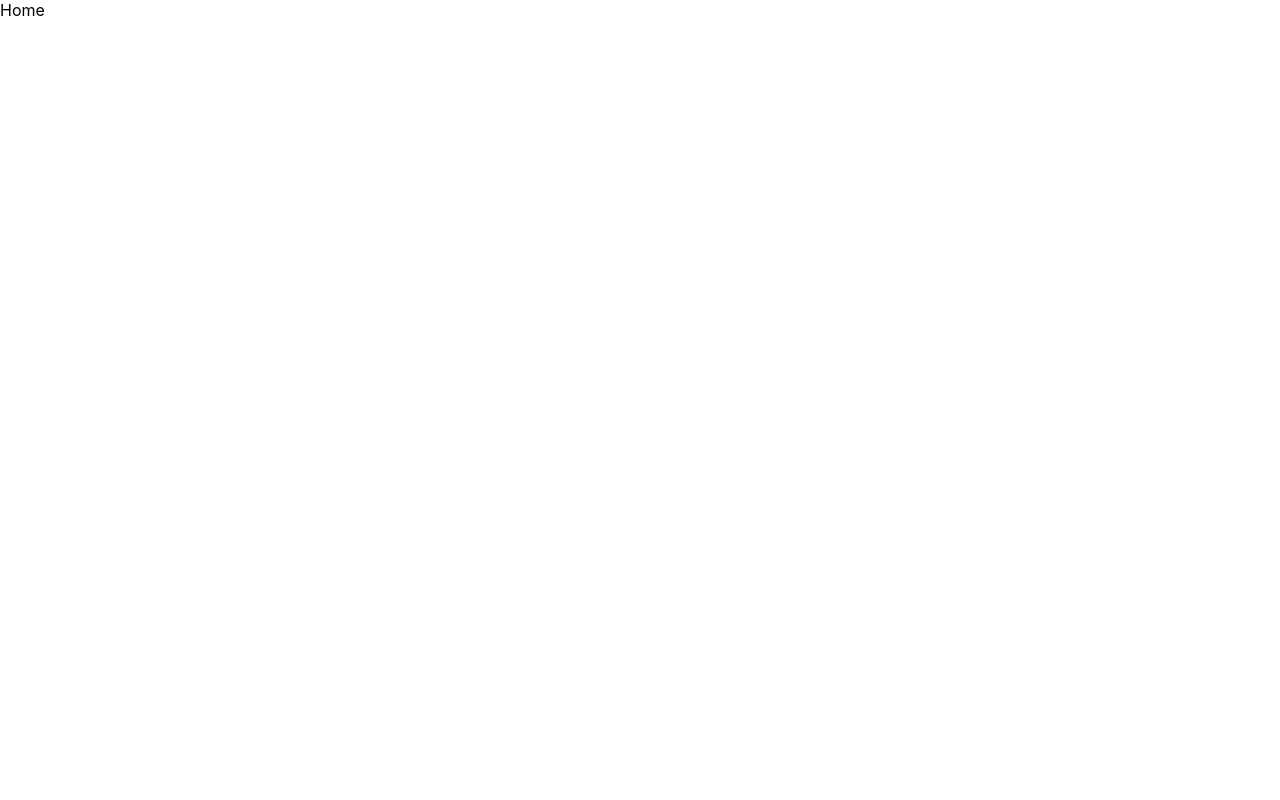
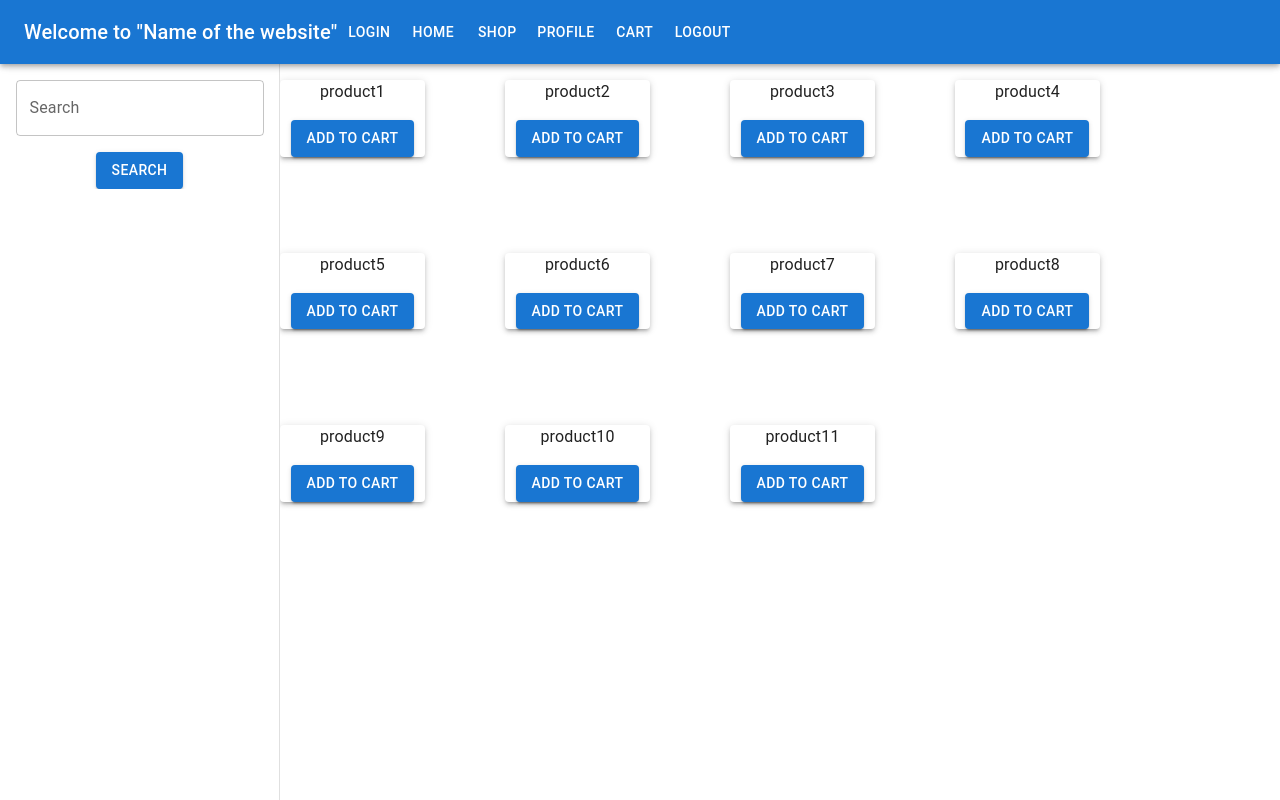
Before and after one commit to SerhiiMaltsev/StoreApp, a React (Create React App) app in the folder frontend/: page /Home in a window 1280 px wide. Built offline with nearby package versions, Linux system fonts and the light colour scheme.

Commit message:
navbar + home

```diff
--- a/frontend/package.json
+++ b/frontend/package.json
@@ -5,6 +5,7 @@
   "dependencies": {
     "@emotion/react": "^11.9.0",
     "@emotion/styled": "^11.8.1",
+    "@mui/icons-material": "^5.8.2",
     "@mui/material": "^5.8.2",
     "@testing-library/jest-dom": "^5.16.4",
     "@testing-library/react": "^13.3.0",
@@ -14,6 +15,8 @@
     "react-dom": "^18.1.0",
     "react-router-dom": "^6.3.0",
     "react-scripts": "5.0.1",
+    "react-uuid": "^1.0.2",
+    "uuid": "^8.3.2",
     "web-vitals": "^2.1.4"
   },
   "scripts": {
--- a/frontend/src/Components/Home/Home.js
+++ b/frontend/src/Components/Home/Home.js
@@ -1,9 +1,30 @@
 import React from 'react'
+import { Button } from '@mui/material'
+import { ShoppingCartIcon } from '@mui/icons-material';
+import uuid from "react-uuid"
+import ButtonAppBar from "../Navbar/Navbar.js"
+import ClippedDrawer from "./SideBar.js"
 
-function Home() {
+function Profile() {
+
+  var product = {name: "product", price: "$100.00"}
+  var shoppingCart = []
+
+  if (document.cookie) {
+    console.log(document.cookie)
+  } else {
+    const userUUID = `userUUID=${uuid()}`
+    console.log(userUUID)
+    const expiration = `expires=${new Date('01/01/2100').toUTCString()}`
+    document.cookie = `${userUUID};${expiration};SameSite=Lax`;
+    console.log(document.cookie)
+  }
+
   return (
-    <div>Home</div>
+    <div className="Home">
+      <ClippedDrawer/>
+    </div>
   )
 }
 
-export default Home;
+export default Profile
--- /dev/null
+++ b/frontend/src/Components/Home/Item.js
@@ -0,0 +1,15 @@
+import React from 'react'
+import {Paper, Button} from '@mui/material';
+
+function Item(props) {
+  return (
+    <div className="Item">
+      <Paper elevation={3}>
+        <p>{props.product.name}</p>
+        <Button variant="contained">Add to Cart</Button>
+      </Paper>
+    </div>
+  )
+}
+
+export default Item
--- /dev/null
+++ b/frontend/src/Components/Home/SideBar.css
@@ -0,0 +1,16 @@
+.SearchElems{
+  text-align: center;
+  margin-top: 2vh;
+}
+
+.SearchButton{
+  margin-top: 2vh;
+}
+
+.Product{
+  text-align: center;
+}
+
+.Products{
+  text-align: center;
+}
--- /dev/null
+++ b/frontend/src/Components/Home/SideBar.js
@@ -0,0 +1,59 @@
+import * as React from 'react';
+import {Box, Grid, Paper, Drawer, AppBar, CssBaseline, Toolbar, List, Typography, Divider, Button, TextField} from '@mui/material';
+import "./SideBar.css"
+import Item from "./Item.js"
+
+const drawerWidth = "35vh";
+
+export default function ClippedDrawer() {
+  const listOfProducts = [{name: "product1"}, {name: "product2"}, {name: "product3"}, {name: "product4"}, {name: "product5"}, {name: "product6"}, {name: "product7"}, {name: "product8"}, {name: "product9"}, {name: "product10"}, {name: "product11"}]
+
+  return (
+    <Box sx={{ display: 'flex' }}>
+      <CssBaseline />
+      <AppBar position="fixed" sx={{ zIndex: (theme) => theme.zIndex.drawer + 1 }}>
+        <Toolbar>
+          <Typography variant="h6" component="div">
+            Welcome to "Name of the website"
+          </Typography>
+          <Button color="inherit">Login</Button>
+          <Button color="inherit">Home</Button>
+          <Button color="inherit">Shop</Button>
+          <Button color="inherit">Profile</Button>
+          <Button color="inherit">Cart</Button>
+          <Button color="inherit">Logout</Button>
+        </Toolbar>
+      </AppBar>
+
+      <Drawer
+        variant="permanent"
+        sx={{
+          width: drawerWidth,
+          flexShrink: 0,
+          [`& .MuiDrawer-paper`]: { width: drawerWidth, boxSizing: 'border-box' },
+        }}
+      >
+        <Toolbar />
+        <Box sx={{ overflow: 'auto' }}>
+          <div className="SearchElems">
+            <TextField id="Search-bar" label="Search" variant="outlined"/>
+            <div className="SearchButton">
+              <Button variant="contained">Search</Button>
+            </div>
+          </div>
+        </Box>
+      </Drawer>
+
+      <Box component="main" >
+        <Toolbar />
+        <Grid className="Products" container spacing={10}>
+          {Object.keys(listOfProducts).map((keyName, i) => (
+            <Grid className="Product" item xs={2.5}>
+              <Item product={listOfProducts[i]}/>
+            </Grid>
+          ))}
+        </Grid>
+        </Box>
+    </Box>
+  );
+}
--- /dev/null
+++ b/frontend/src/Components/Navbar/Navbar.js
@@ -0,0 +1,32 @@
+import * as React from 'react';
+import AppBar from '@mui/material/AppBar';
+import Box from '@mui/material/Box';
+import Toolbar from '@mui/material/Toolbar';
+import Typography from '@mui/material/Typography';
+import Button from '@mui/material/Button';
+import IconButton from '@mui/material/IconButton';
+import MenuIcon from '@mui/icons-material/Menu';
+
+export default function ButtonAppBar() {
+  return (
+    <Box>
+      <AppBar position="static">
+        <Toolbar>
+          <IconButton
+            size="large"
+            edge="start"
+            color="inherit"
+            aria-label="menu"
+            sx={{ mr: 2 }}
+          >
+            <MenuIcon />
+          </IconButton>
+          <Typography variant="h6" component="div" sx={{ flexGrow: 1 }}>
+            News
+          </Typography>
+          <Button color="inherit">Login</Button>
+        </Toolbar>
+      </AppBar>
+    </Box>
+  );
+}
```
Also changed, not shown: frontend/src/Components/Home/14TUSTE107_2.jpg (added), 1 other file (tests, documents, lock files or other folders).
